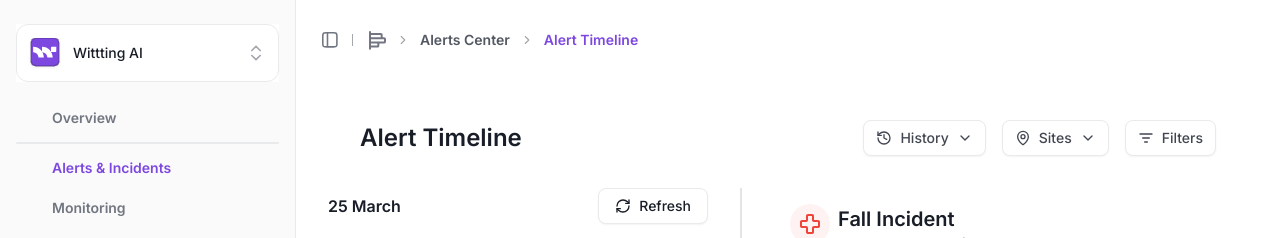
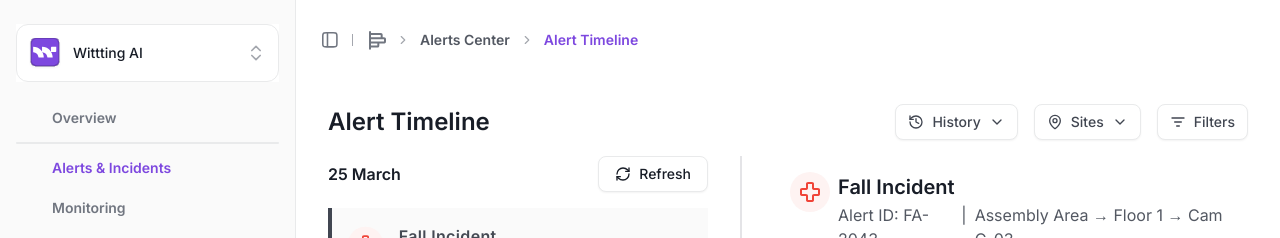
Before and after one commit to witting-ai-tech/oculis, a Next.js app: page /alerts-center/alert-timeline in a window 1280 px wide. Shown: the top 238 px of the page. Built offline with nearby package versions, Linux system fonts and the light colour scheme; some icons are missing.

Commit message:
Fix Alert Timeline UI

```diff
--- a/app/alerts-center/alert-timeline/page.js
+++ b/app/alerts-center/alert-timeline/page.js
@@ -133,7 +133,7 @@ const AlertTimelinePage = () => {
           />
         </div>
 
-        <div className={`fixed right-0 bottom-0 z-10 w-[calc(55%-186px)]`}>
+        <div className={`fixed right-0 bottom-0 z-10 w-full`}>
           <div className="control bg-white w-full flex flex-row items-center gap-3 justify-center px-12 py-[18px] mt-8 text-sm">
             <DropdownMenu open={open} onOpenChange={setOpen}>
               <DropdownMenuTrigger
--- a/components/Header.jsx
+++ b/components/Header.jsx
@@ -94,7 +94,7 @@ const Header = () => {
     visibility(path);
   }, [path]);
   return (
-    <div className="flex flex-row justify-between p-8 pl-8">
+    <div className="flex flex-row justify-between py-4">
       <h1 className="text-[20px] xl:text-[24px] font-semibold text-[#181d27]">
         {getTitle(path)}
       </h1>
```
